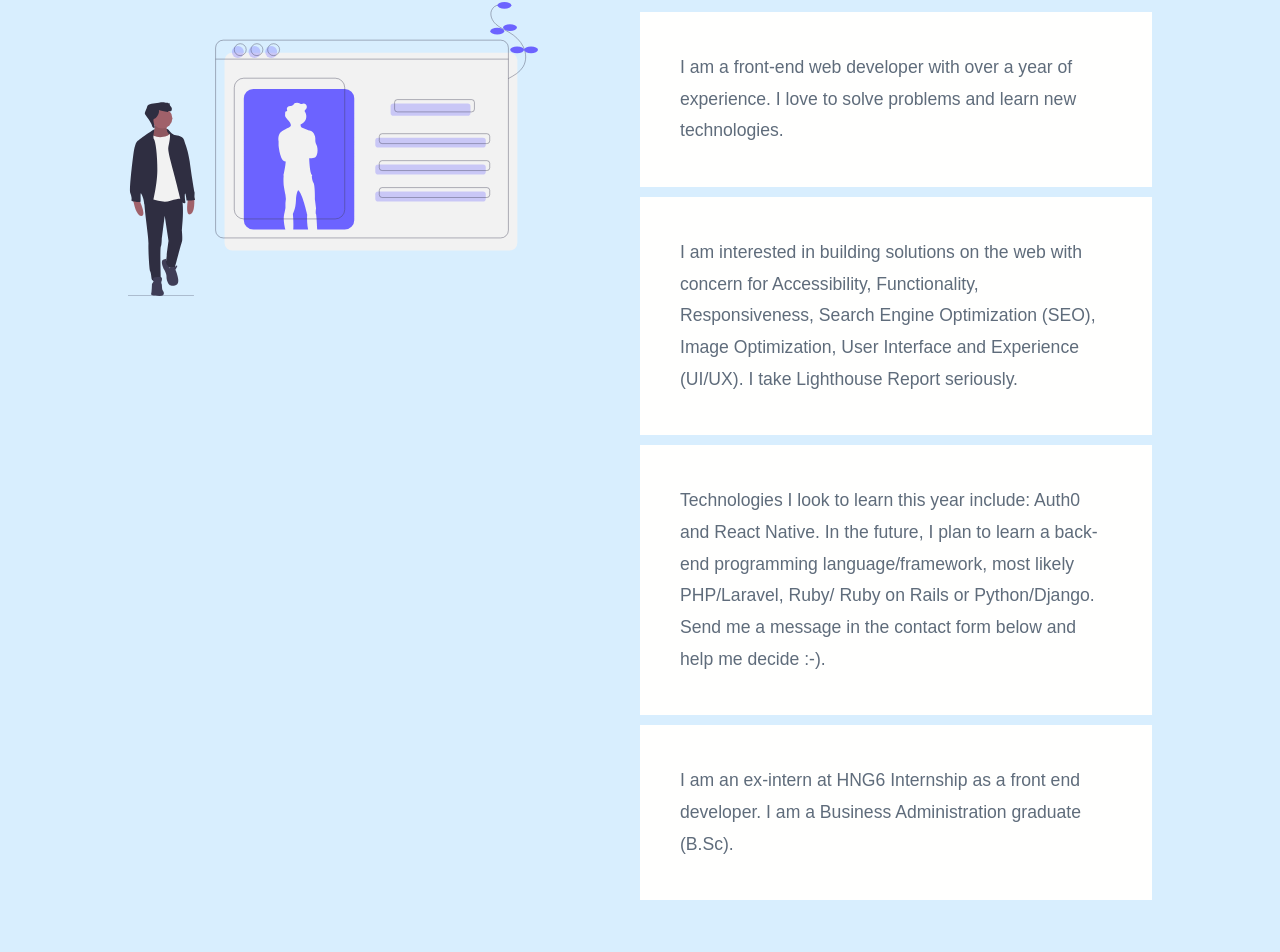
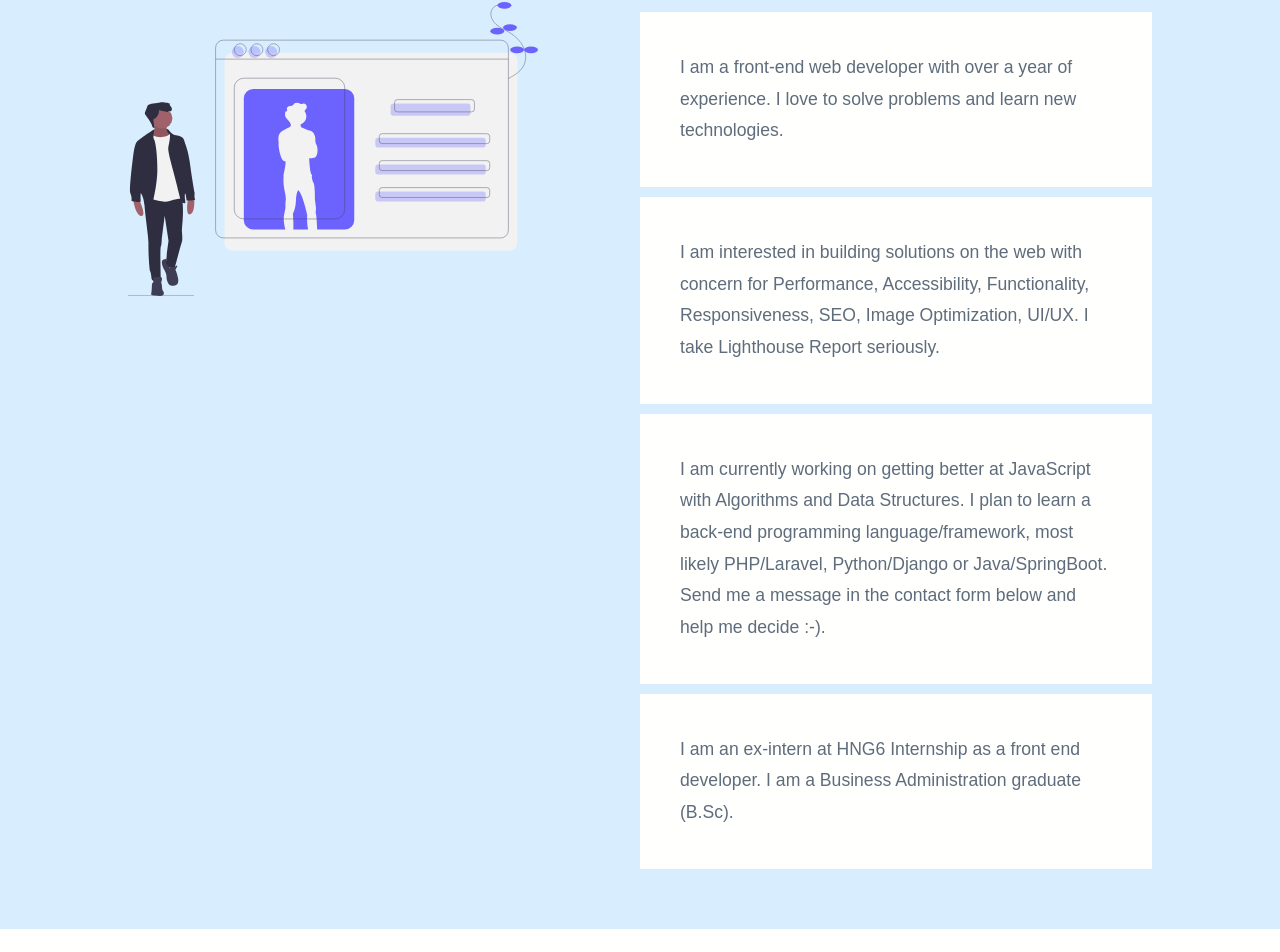
Before and after one commit to Segun98/portfolio, a Vue app: page / in a window 1280 px wide. Shown: the part 914-1866 px from the top of the page. Built offline with nearby package versions, Linux system fonts and the light colour scheme; a web font is replaced by a local one.

Commit message:
updated about me

```diff
--- a/src/components/About.vue
+++ b/src/components/About.vue
@@ -14,7 +14,7 @@
             data-aos="fade-up"
             :style="[this.isDark ? {'color': 'white', 'background': '#0c0c0c'} : {}]"
           >
-            I am interested in building solutions on the web with concern for Accessibility, Functionality, Responsiveness, Search Engine Optimization (SEO), Image Optimization, User Interface and Experience (UI/UX). I take Lighthouse Report seriously.
+            I am interested in building solutions on the web with concern for Performance, Accessibility, Functionality, Responsiveness, SEO, Image Optimization, UI/UX. I take Lighthouse Report seriously.
             <!-- I wrote
             <a
               style="color:#ef4565"
@@ -27,7 +27,7 @@
           <p
             data-aos="fade-up"
             :style="[this.isDark ? {'color': 'white', 'background': '#0c0c0c'} : {}]"
-          >Technologies I look to learn this year include: Auth0 and React Native. In the future, I plan to learn a back-end programming language/framework, most likely PHP/Laravel, Ruby/ Ruby on Rails or Python/Django. Send me a message in the contact form below and help me decide :-).</p>
+          >I am currently working on getting better at JavaScript with Algorithms and Data Structures. I plan to learn a back-end programming language/framework, most likely PHP/Laravel, Python/Django or Java/SpringBoot. Send me a message in the contact form below and help me decide :-).</p>
 
           <p
             data-aos="fade-up"
```
